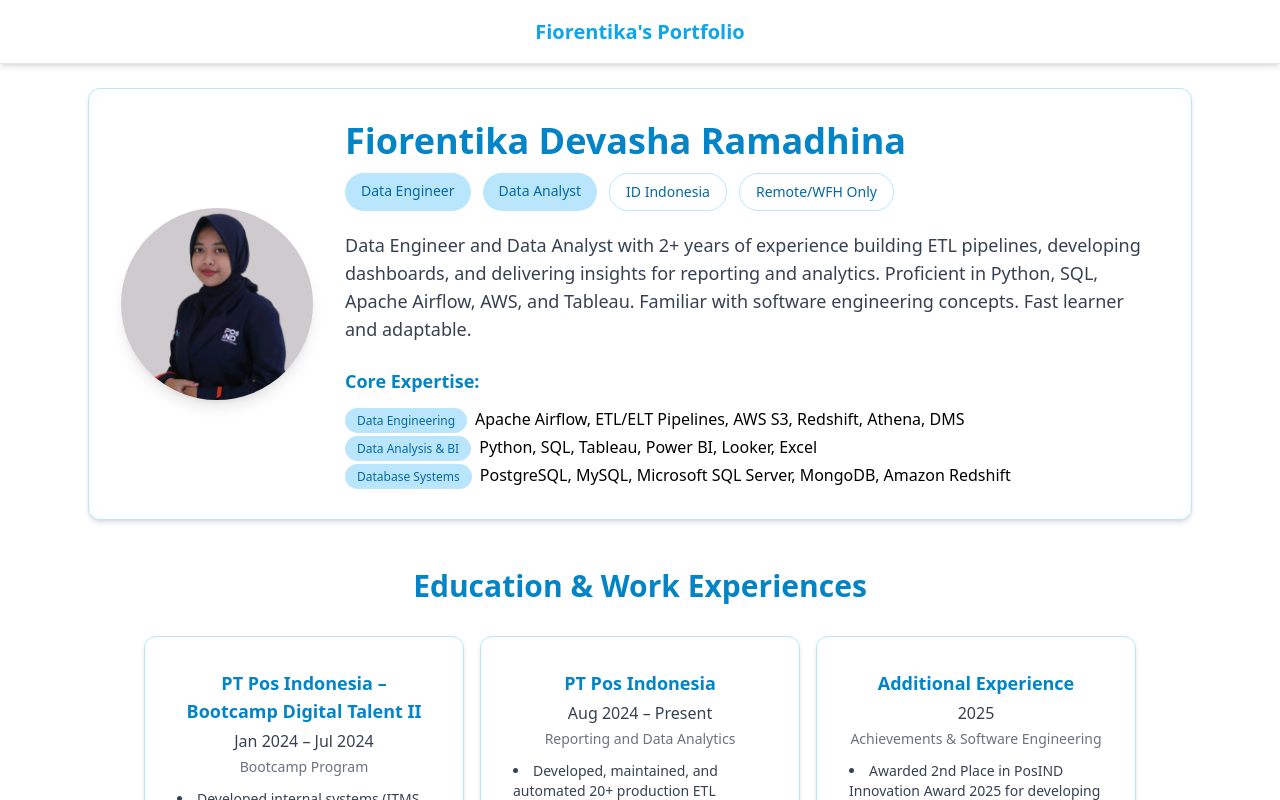
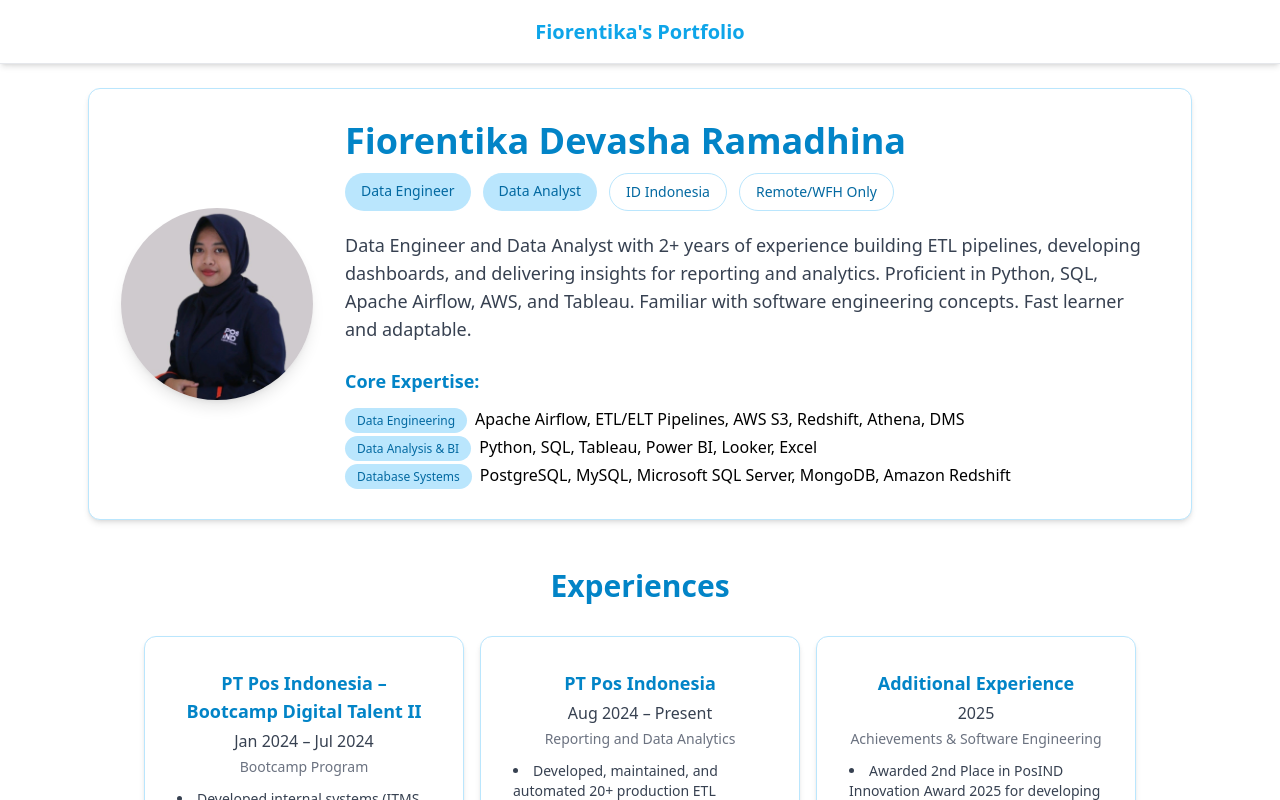
Before and after one commit to fiorentk/portofolio-DA, a React (Vite) app: page / in a window 1280 px wide. Shown: the top 800 px of the page. Built offline with nearby package versions, Linux system fonts and the light colour scheme.

Commit message:
fixed content

```diff
--- a/src/components/Home.tsx
+++ b/src/components/Home.tsx
@@ -394,7 +394,7 @@ function Home() {
       {/* Education & Work Experience */}
       <div className="w-full flex flex-col items-center gap-8">
         <h1 className="text-3xl font-bold text-center text-sky-600">
-          Education & Work Experiences
+          Experiences
         </h1>
         <div className="grid gap-4 sm:grid-cols-1 md:grid-cols-2 lg:grid-cols-3 justify-center">
           {experience.map((exp) => (
```
